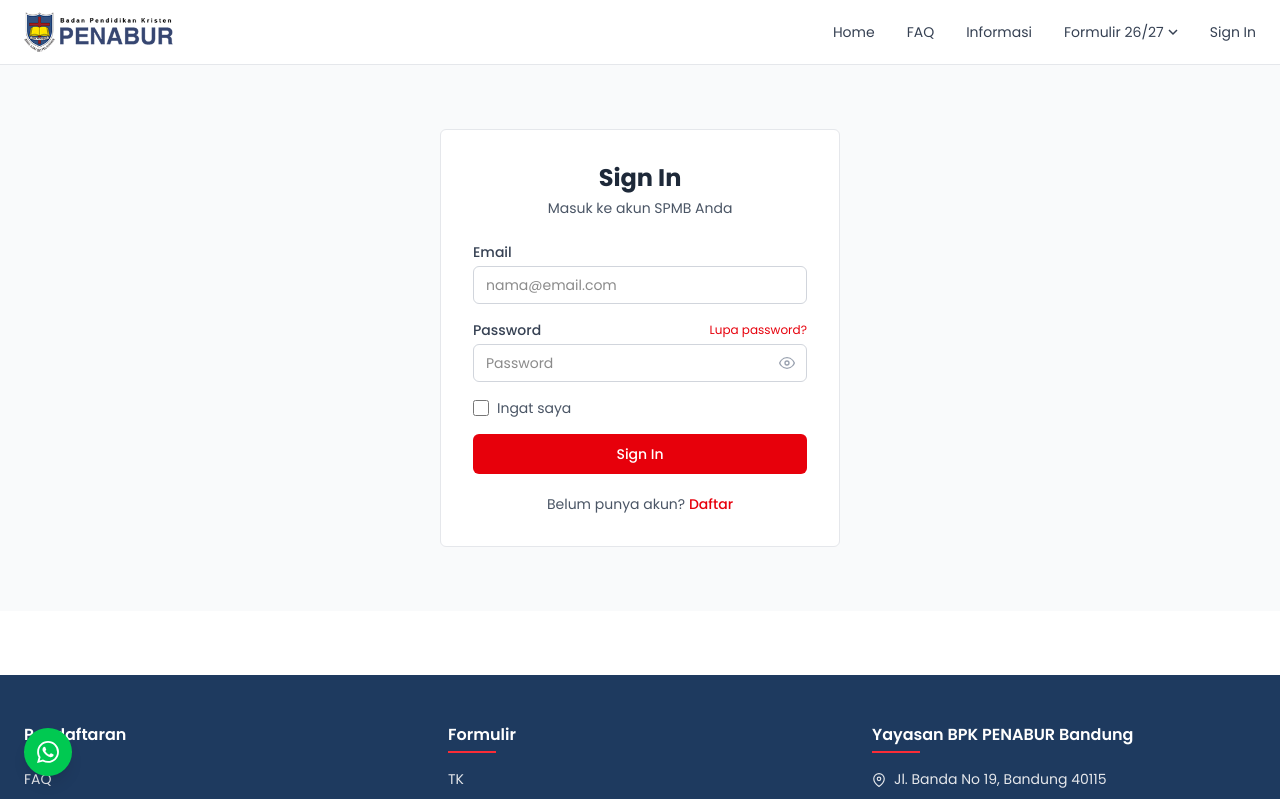
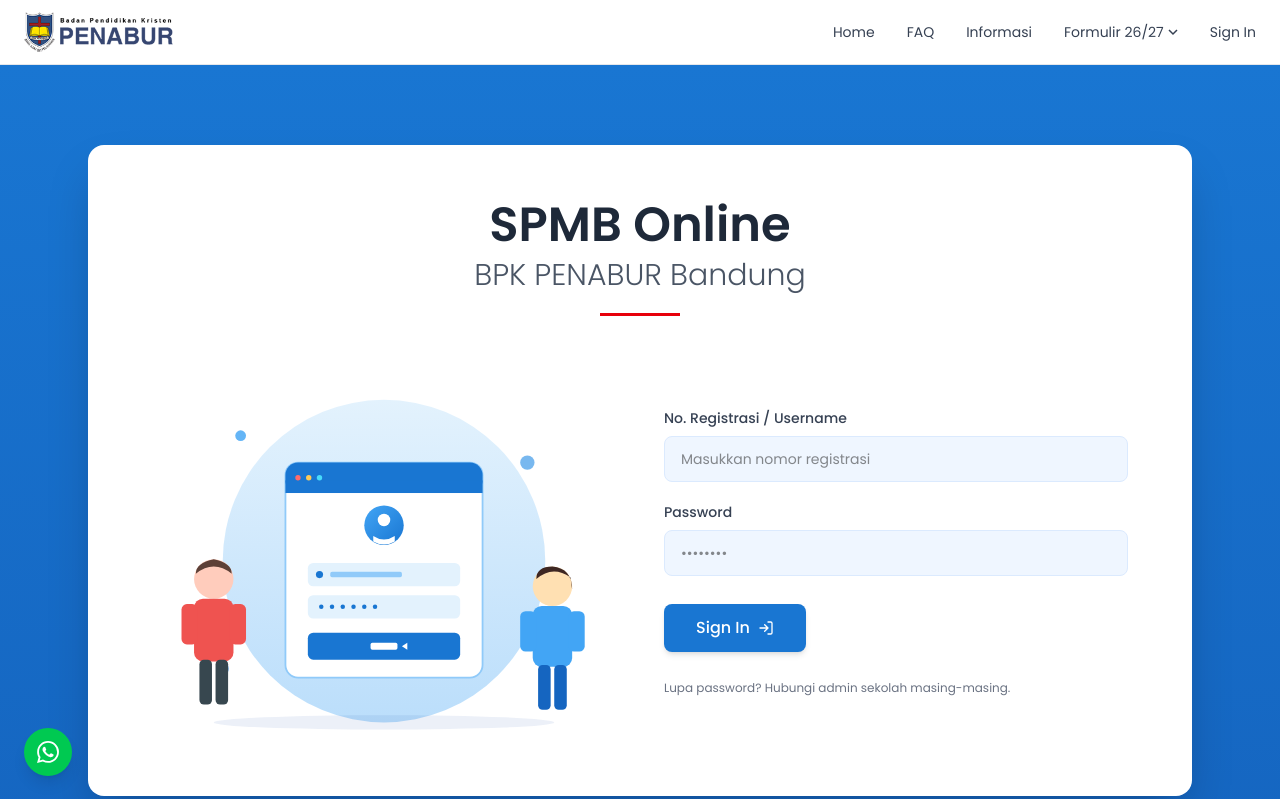
Before and after one commit to RianiDestianti/ppdbbpk, a Next.js app: page /sign-in in a window 1280 px wide. Shown: the top 799 px of the page. Built offline with nearby package versions, Linux system fonts and the light colour scheme.

Commit message:
FEAT : Sign In

```diff
--- a/app/sign-in/page.tsx
+++ b/app/sign-in/page.tsx
@@ -1,93 +1,144 @@
 "use client";
 
 import { useState } from "react";
-import Link from "next/link";
 import Navbar from "../components/Navbar";
 import Footer from "../components/Footer";
 
 export default function SignInPage() {
-    const [showPass, setShowPass]    = useState(false);
-    const [email, setEmail]          = useState("");
-    const [password, setPassword]    = useState("");
+    const [username, setUsername] = useState("");
+    const [password, setPassword] = useState("");
 
     return (
         <>
             <Navbar />
 
-            <main className="flex-1 bg-gray-50 py-16">
-                <div className="max-w-md mx-auto px-6">
-                    <div className="bg-white rounded-md border border-gray-200 p-8">
-                        <div className="text-center mb-6">
-                            <h1 className="text-2xl font-bold text-gray-800 mb-1">Sign In</h1>
-                            <p className="text-sm text-gray-600">Masuk ke akun SPMB Anda</p>
+            <main className="flex-1 bg-gradient-to-b from-[#1976d2] to-[#1565c0]">
+                <div className="max-w-6xl mx-auto px-6 py-20">
+                    <div className="bg-white rounded-2xl shadow-2xl px-8 md:px-16 py-14">
+                        <div className="text-center mb-12">
+                            <h1 className="text-4xl md:text-5xl font-semibold text-gray-800 mb-2">SPMB Online</h1>
+                            <h2 className="text-2xl md:text-3xl text-gray-600 font-light">BPK PENABUR Bandung</h2>
+                            <div className="w-20 h-[3px] bg-red-600 mx-auto mt-5" />
                         </div>
 
-                        <form className="space-y-4" onSubmit={(e) => e.preventDefault()}>
-                            <div>
-                                <label className="block text-sm font-medium text-gray-700 mb-1">Email</label>
-                                <input
-                                    type="email"
-                                    value={email}
-                                    onChange={(e) => setEmail(e.target.value)}
-                                    placeholder="nama@email.com"
-                                    className="w-full px-3 py-2 rounded-md border border-gray-300 focus:border-red-500 focus:ring-1 focus:ring-red-500 outline-none text-sm"
-                                />
+                        <div className="grid md:grid-cols-2 gap-12 items-center">
+                            <div className="flex justify-center">
+                                <svg viewBox="0 0 500 420" className="w-full max-w-md h-auto" xmlns="http://www.w3.org/2000/svg">
+                                    <defs>
+                                        <linearGradient id="bg" x1="0" y1="0" x2="0" y2="1">
+                                            <stop offset="0" stopColor="#e3f2fd" />
+                                            <stop offset="1" stopColor="#bbdefb" />
+                                        </linearGradient>
+                                        <linearGradient id="screen" x1="0" y1="0" x2="1" y2="1">
+                                            <stop offset="0" stopColor="#42a5f5" />
+                                            <stop offset="1" stopColor="#1976d2" />
+                                        </linearGradient>
+                                    </defs>
+
+                                    <circle cx="250" cy="220" r="180" fill="url(#bg)" />
+
+                                    <circle cx="90" cy="80" r="6" fill="#64b5f6" />
+                                    <circle cx="410" cy="110" r="8" fill="#1e88e5" opacity="0.6" />
+                                    <circle cx="440" cy="300" r="5" fill="#42a5f5" />
+                                    <circle cx="70" cy="340" r="7" fill="#1976d2" opacity="0.5" />
+
+                                    <rect x="140" y="110" width="220" height="240" rx="14" fill="white" stroke="#90caf9" strokeWidth="2" />
+                                    <rect x="140" y="110" width="220" height="34" rx="14" fill="#1976d2" />
+                                    <rect x="140" y="130" width="220" height="14" fill="#1976d2" />
+                                    <circle cx="154" cy="127" r="3" fill="#ff6b6b" />
+                                    <circle cx="166" cy="127" r="3" fill="#feca57" />
+                                    <circle cx="178" cy="127" r="3" fill="#48dbfb" />
+
+                                    <circle cx="250" cy="180" r="22" fill="url(#screen)" />
+                                    <circle cx="250" cy="174" r="7" fill="white" />
+                                    <path d="M238 192 Q250 200 262 192 L262 198 Q250 205 238 198 Z" fill="white" />
+
+                                    <rect x="165" y="222" width="170" height="26" rx="6" fill="#e3f2fd" />
+                                    <circle cx="178" cy="235" r="4" fill="#1976d2" />
+                                    <rect x="190" y="232" width="80" height="6" rx="2" fill="#90caf9" />
+
+                                    <rect x="165" y="258" width="170" height="26" rx="6" fill="#e3f2fd" />
+                                    <g fill="#1976d2">
+                                        <circle cx="180" cy="271" r="2.5" />
+                                        <circle cx="192" cy="271" r="2.5" />
+                                        <circle cx="204" cy="271" r="2.5" />
+                                        <circle cx="216" cy="271" r="2.5" />
+                                        <circle cx="228" cy="271" r="2.5" />
+                                        <circle cx="240" cy="271" r="2.5" />
+                                    </g>
+
+                                    <rect x="165" y="300" width="170" height="30" rx="6" fill="#1976d2" />
+                                    <rect x="235" y="311" width="30" height="8" rx="2" fill="white" />
+                                    <path d="M270 315 l6 -4 v8 z" fill="white" />
+
+                                    <g transform="translate(30, 240)">
+                                        <circle cx="30" cy="0" r="22" fill="#ffccbc" />
+                                        <path d="M10 -6 Q30 -22 50 -6 Q50 -18 30 -22 Q10 -18 10 -6 Z" fill="#5d4037" />
+                                        <rect x="8" y="22" width="44" height="70" rx="10" fill="#ef5350" />
+                                        <rect x="14" y="90" width="14" height="50" rx="5" fill="#37474f" />
+                                        <rect x="32" y="90" width="14" height="50" rx="5" fill="#37474f" />
+                                        <rect x="-6" y="28" width="18" height="45" rx="6" fill="#ef5350" />
+                                        <rect x="48" y="28" width="18" height="45" rx="6" fill="#ef5350" />
+                                    </g>
+
+                                    <g transform="translate(408, 248)">
+                                        <circle cx="30" cy="0" r="22" fill="#ffe0b2" />
+                                        <path d="M12 -8 Q30 -24 50 -10 L52 4 Q52 -20 30 -22 Q12 -22 12 -8 Z" fill="#3e2723" />
+                                        <rect x="8" y="22" width="44" height="68" rx="10" fill="#42a5f5" />
+                                        <rect x="14" y="88" width="14" height="50" rx="5" fill="#1565c0" />
+                                        <rect x="32" y="88" width="14" height="50" rx="5" fill="#1565c0" />
+                                        <rect x="-6" y="28" width="18" height="45" rx="6" fill="#42a5f5" />
+                                        <rect x="48" y="28" width="18" height="45" rx="6" fill="#42a5f5" />
+                                    </g>
+
+                                    <ellipse cx="250" cy="400" rx="190" ry="8" fill="#0d47a1" opacity="0.08" />
+                                </svg>
                             </div>
 
-                            <div>
-                                <div className="flex items-center justify-between mb-1">
-                                    <label className="block text-sm font-medium text-gray-700">Password</label>
-                                    <Link href="/forgot-password" className="text-xs text-red-600 hover:underline">
-                                        Lupa password?
-                                    </Link>
+                            <form className="space-y-5" onSubmit={(e) => e.preventDefault()}>
+                                <div>
+                                    <label className="block text-sm font-medium text-gray-700 mb-2">
+                                        No. Registrasi / Username
+                                    </label>
+                                    <input
+                                        type="text"
+                                        value={username}
+                                        onChange={(e) => setUsername(e.target.value)}
+                                        placeholder="Masukkan nomor registrasi"
+                                        className="w-full px-4 py-3 rounded-lg bg-blue-50 border border-blue-100 focus:bg-white focus:border-[#1976d2] focus:ring-2 focus:ring-blue-200 outline-none text-sm transition"
+                                    />
                                 </div>
-                                <div className="relative">
+
+                                <div>
+                                    <label className="block text-sm font-medium text-gray-700 mb-2">
+                                        Password
+                                    </label>
                                     <input
-                                        type={showPass ? "text" : "password"}
+                                        type="password"
                                         value={password}
                                         onChange={(e) => setPassword(e.target.value)}
-                                        placeholder="Password"
-                                        className="w-full px-3 py-2 pr-10 rounded-md border border-gray-300 focus:border-red-500 focus:ring-1 focus:ring-red-500 outline-none text-sm"
+                                        placeholder="••••••••"
+                                        className="w-full px-4 py-3 rounded-lg bg-blue-50 border border-blue-100 focus:bg-white focus:border-[#1976d2] focus:ring-2 focus:ring-blue-200 outline-none text-sm transition"
                                     />
+                                </div>
+
+                                <div className="pt-2">
                                     <button
-                                        type="button"
-                                        onClick={() => setShowPass(!showPass)}
-                                        className="absolute right-2 top-1/2 -translate-y-1/2 text-gray-400 hover:text-gray-600 p-1"
-                                        aria-label="Toggle password"
+                                        type="submit"
+                                        className="inline-flex items-center gap-2 bg-[#1976d2] hover:bg-[#1565c0] text-white font-medium px-8 py-3 rounded-lg shadow-md hover:shadow-lg transition"
                                     >
-                                        {showPass ? (
-                                            <svg width="16" height="16" viewBox="0 0 24 24" fill="none" stroke="currentColor" strokeWidth="2">
-                                                <path d="M17.94 17.94A10 10 0 0112 20c-7 0-10-8-10-8a18.5 18.5 0 014.22-5.94M9.9 4.24A9.12 9.12 0 0112 4c7 0 10 8 10 8a18.5 18.5 0 01-2.16 3.19M1 1l22 22M14.12 14.12a3 3 0 11-4.24-4.24" strokeLinecap="round" strokeLinejoin="round" />
-                                            </svg>
-                                        ) : (
-                                            <svg width="16" height="16" viewBox="0 0 24 24" fill="none" stroke="currentColor" strokeWidth="2">
-                                                <path d="M1 12s3-8 11-8 11 8 11 8-3 8-11 8-11-8-11-8z" strokeLinecap="round" strokeLinejoin="round" />
-                                                <circle cx="12" cy="12" r="3" />
-                                            </svg>
-                                        )}
+                                        Sign In
+                                        <svg width="16" height="16" viewBox="0 0 24 24" fill="none" stroke="currentColor" strokeWidth="2">
+                                            <path d="M15 3h4a2 2 0 012 2v14a2 2 0 01-2 2h-4M10 17l5-5-5-5M15 12H3" strokeLinecap="round" strokeLinejoin="round" />
+                                        </svg>
                                     </button>
                                 </div>
-                            </div>
 
-                            <label className="flex items-center gap-2 text-sm text-gray-600">
-                                <input type="checkbox" className="w-4 h-4 rounded border-gray-300 text-red-600" />
-                                Ingat saya
-                            </label>
-
-                            <button
-                                type="submit"
-                                className="w-full py-2.5 rounded-md bg-red-600 hover:bg-red-700 text-white font-medium text-sm"
-                            >
-                                Sign In
-                            </button>
-                        </form>
-
-                        <p className="mt-5 text-center text-sm text-gray-600">
-                            Belum punya akun?{" "}
-                            <Link href="/sign-up" className="text-red-600 font-medium hover:underline">
-                                Daftar
-                            </Link>
-                        </p>
+                                <p className="text-xs text-gray-500 pt-2">
+                                    Lupa password? Hubungi admin sekolah masing-masing.
+                                </p>
+                            </form>
+                        </div>
                     </div>
                 </div>
             </main>
```
